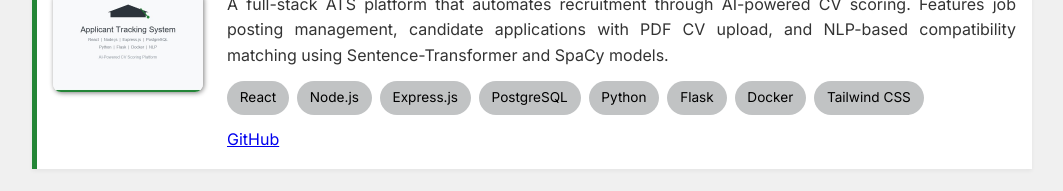
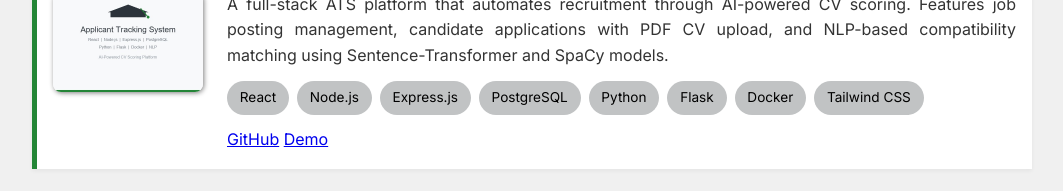
Before and after one commit to sepsarip/sepsarip.github.io, a plain HTML site: page index.html in a window 1280 px wide. Shown: the part 940-1131 px from the top of the page, without its empty margins (108-1171 px from the left). Drawn offline with Linux system fonts and the light colour scheme.

Commit message:
add demo video for ATS-Project

```diff
--- a/index.html
+++ b/index.html
@@ -88,9 +88,10 @@
             <div class="project-text">
               <p>
                 A full-stack ATS platform that automates recruitment through
-                AI-powered CV scoring. Features job posting management, candidate
-                applications with PDF CV upload, and NLP-based compatibility
-                matching using Sentence-Transformer and SpaCy models.
+                AI-powered CV scoring. Features job posting management,
+                candidate applications with PDF CV upload, and NLP-based
+                compatibility matching using Sentence-Transformer and SpaCy
+                models.
               </p>
               <div class="badges" style="margin: 0.75rem 0">
                 <span class="badge">React</span>
@@ -102,11 +103,10 @@
                 <span class="badge">Docker</span>
                 <span class="badge">Tailwind CSS</span>
               </div>
-              <a
-                href="https://github.com/sepsarip/ats-project"
-                target="_blank"
+              <a href="https://github.com/sepsarip/ats-project" target="_blank"
                 >GitHub</a
               >
+              <a href="https://youtu.be/aBrkmAN1NDI" target="_blank">Demo</a>
             </div>
           </div>
         </div>
```
